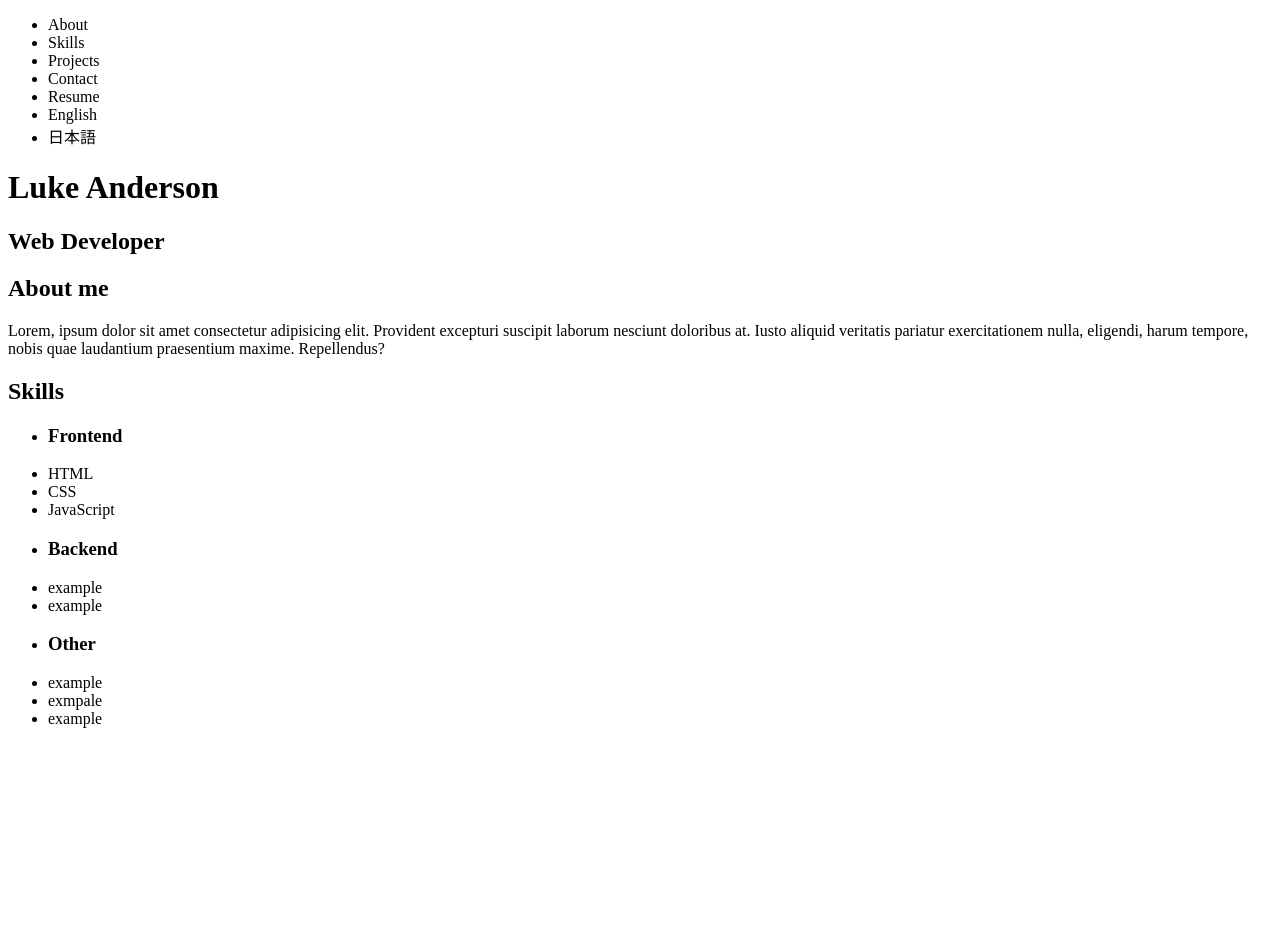
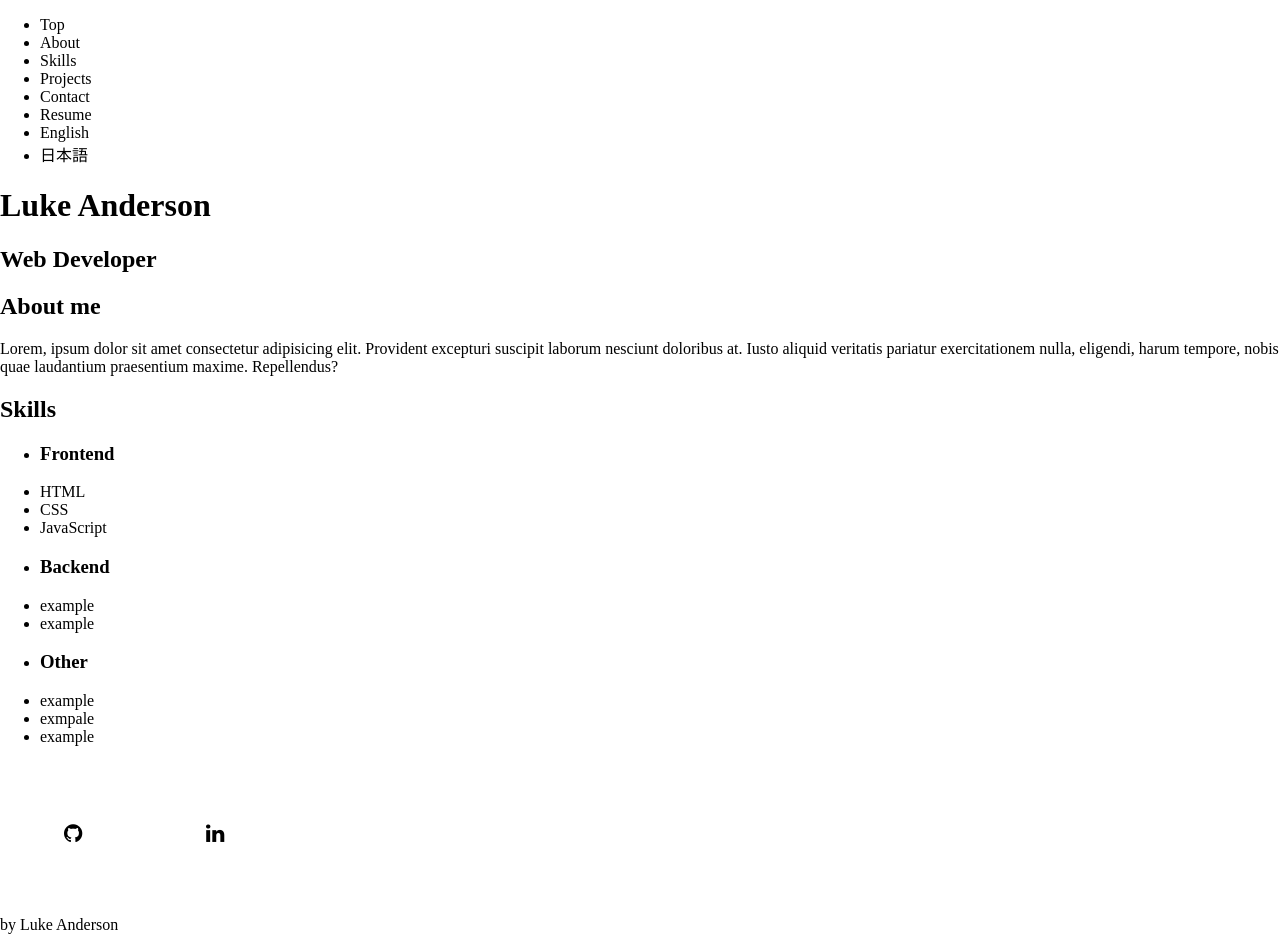
Before and after one commit to lukeqanderson/portfolio, a plain HTML site: page index.html in a window 1280 px wide. Before the commit the page ends 800 px from the top, so only its background shows below. Drawn offline with Linux system fonts and the light colour scheme; a script that the page names is missing.

Commit message:
add social media links and footer

```diff
--- a/index.html
+++ b/index.html
@@ -6,11 +6,15 @@
     <title>Luke Anderson Portfolio Website</title>
     <meta name='viewport' content='width=device-width, initial-scale=1'>
     <link rel='stylesheet' type='text/css' media='screen' href='style.css'>
+    <!-- Add icon library -->
+    <link rel="stylesheet" href="https://cdnjs.cloudflare.com/ajax/libs/font-awesome/4.7.0/css/font-awesome.min.css">
     <script src='main.js'></script>
 </head>
 <body>
+   <!-- creates nav bar items -->
    <nav>
        <ul>
+           <li>Top</li>
            <li>About</li>
            <li>Skills</li>
            <li>Projects</li>
@@ -20,30 +24,55 @@
            <li>日本語</li>
        </ul>
    </nav>
+   <!-- creates div for name section -->
+   <div>
         <h1>Luke Anderson</h1>
         <h2>Web Developer</h2>
+    </div>
+    <!-- creates div for About Me section -->
+    <div>
        <h2>About me</h2>
        <p>Lorem, ipsum dolor sit amet consectetur adipisicing elit. Provident excepturi suscipit laborum nesciunt doloribus at. Iusto aliquid veritatis pariatur exercitationem nulla, eligendi, harum tempore, nobis quae laudantium praesentium maxime. Repellendus?</p>
+    </div>
+    <!-- creates div for Skills section -->
+    <div>
         <h2>Skills</h2>
         <ul>
-       <li><h3>Frontend</h3></li>
+            <li>
+                <h3>Frontend</h3>
+            </li>
             <li>HTML</li>
             <li>CSS</li>
             <li>JavaScript</li>
         </ul>
         <ul>
-       <li><h3>Backend</h3></li>
+            <li>
+                <h3>Backend</h3>
+            </li>
             <li>example</li>
             <li>example</li>
         </ul>
         <ul>
-       <li><h3>Other</h3></li>
+            <li>
+                <h3>Other</h3>
+            </li>
             <li>example</li>
             <li>exmpale</li>
             <li>example</li>
         </ul>
+    </div>
     <!--div for sliding portfolio presentation  -->
     <div></div>
-
+     <!--div for Contact form  -->
+    <div></div>
+    <!-- div for Resume section -->
+    <div></div>
+    <!-- create Footer with social media links -->
+    <footer>
+        <!-- add fa social media icons with linnks-->
+        <a href="https://github.com/lukeqanderson#" class="fa fa-github fa-lg"></a>
+        <a href="https://www.linkedin.com/in/lukeqanderson/#" class="fa fa-linkedin fa-lg"></a>
+        <p>by Luke Anderson</p>
+    </footer>
 </body>
 </html>
--- a/style.css
+++ b/style.css
@@ -0,0 +1,17 @@
+body {
+    /*to remove pre-brower margins on chrome*/
+    margin:  auto 0;
+}
+/* to style social media icons */
+.fa {
+    height: 10px;
+    width: 10px;
+    margin: 5%;
+    text-decoration: none;
+    color: black;
+}
+
+/* adds hover effect for social media icons */
+.fa:hover {
+    opacity: 0.7;
+}
```
Also changed, not shown: example.png (deleted). Lines whose indentation alone changed are shown as unchanged.
